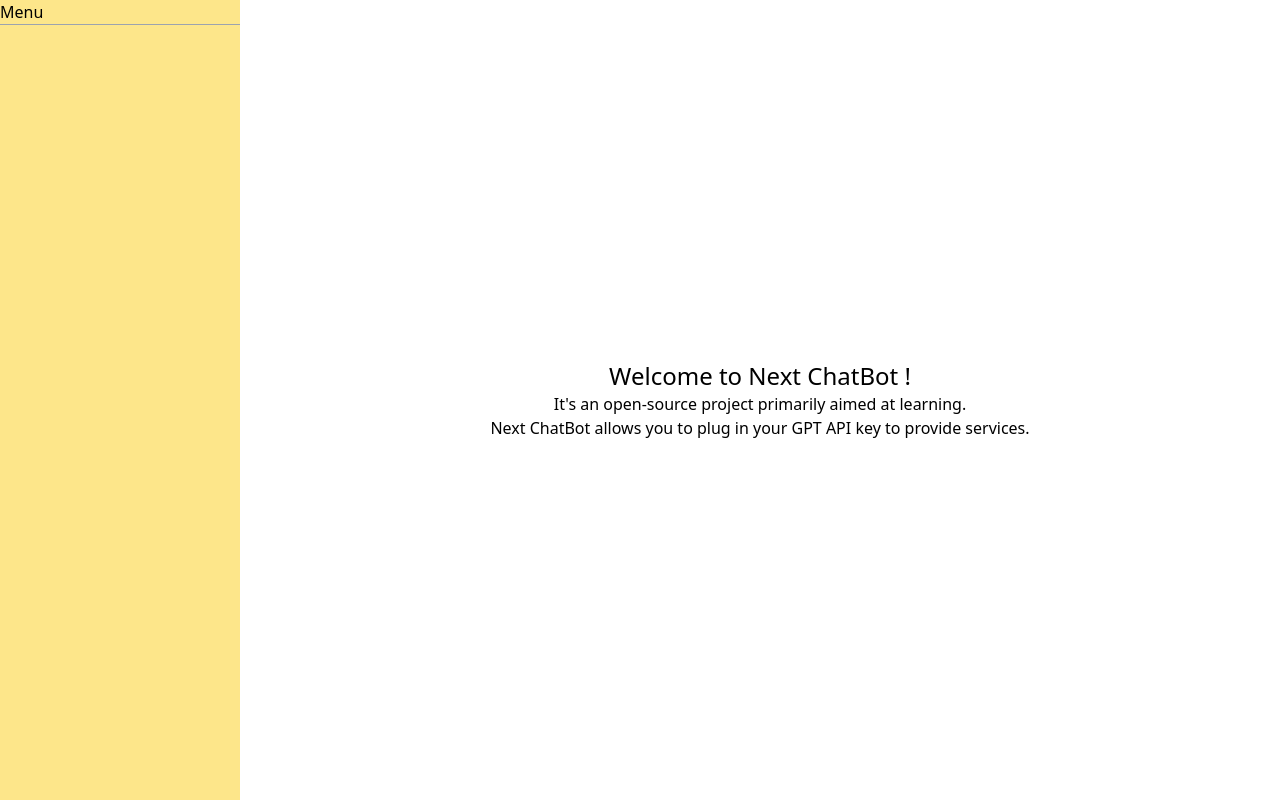
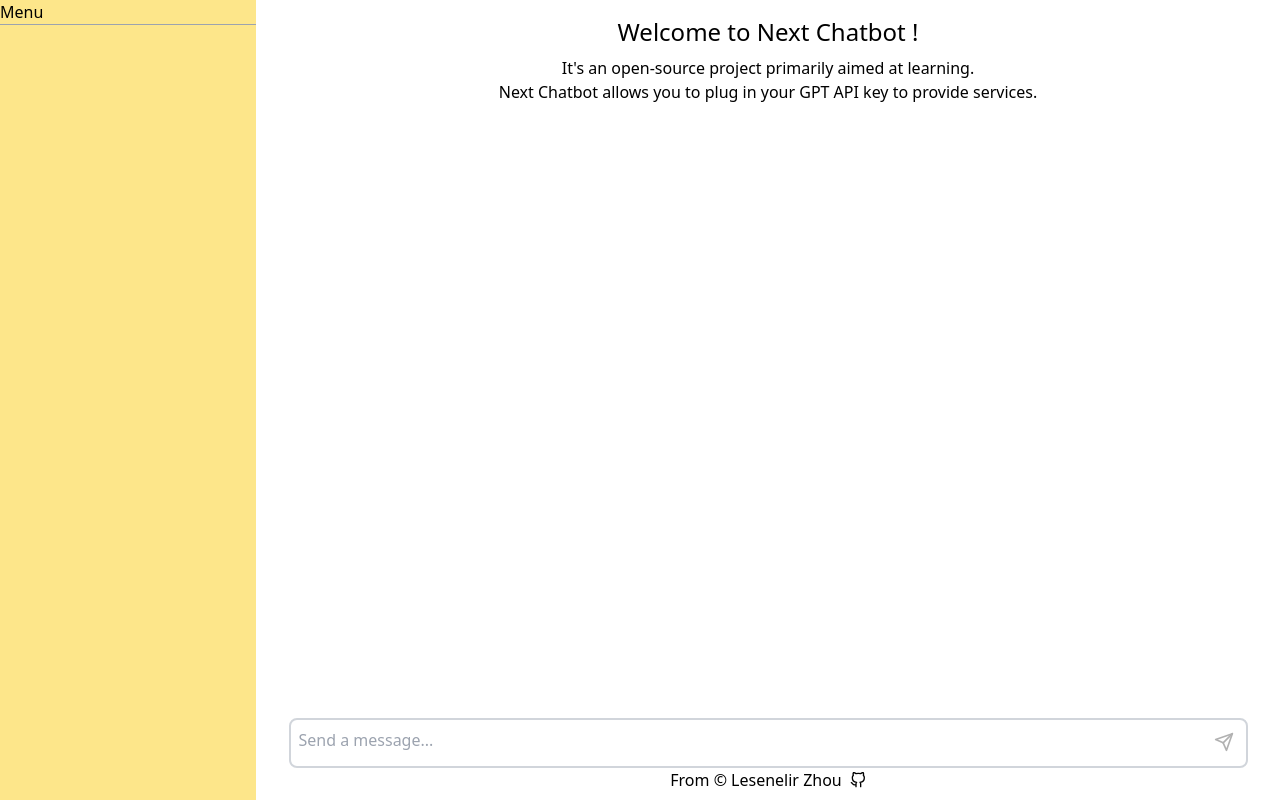
Before and after one commit to lesenelir/next-gpt, a Next.js app: page / in a window 1280 px wide. Built offline with nearby package versions, Linux system fonts and the light colour scheme.

Commit message:
feat: Right Chat Component

```diff
--- a/src/components/chat/Chat.tsx
+++ b/src/components/chat/Chat.tsx
@@ -1,10 +1,21 @@
+import ChatInput from "@/components/chat/ChatInput"
+import Footer from "@/components/utils/Footer"
 
 function Chat() {
   return (
-    <div className={'flex-1 flex flex-col items-center justify-center'}>
-      <h2 className={'text-2xl'}>Welcome to Next ChatBot !</h2>
-      <p>It&apos;s an open-source project primarily aimed at learning.</p>
-      <p>Next ChatBot allows you to plug in your GPT API key to provide services. </p>
+    <div className={'flex-1 flex flex-col justify-between items-center p-2'}>
+
+      {/* Content Area */}
+      <div className={'flex flex-col items-center justify-center'}>
+        <h2 className={'text-2xl m-2'}>Welcome to Next Chatbot !</h2>
+        <p>It&apos;s an open-source project primarily aimed at learning.</p>
+        <p>Next Chatbot allows you to plug in your GPT API key to provide services. </p>
+      </div>
+
+      <div className={'grow'}></div>
+
+      <ChatInput/>
+      <Footer/>
     </div>
   )
 }
--- /dev/null
+++ b/src/components/chat/ChatInput.tsx
@@ -0,0 +1,23 @@
+import Image from "next/image"
+
+function ChatInput() {
+
+
+  return (
+    <div className={'relative border-2 border-gray-300 p-1 rounded-lg '}>
+      <textarea
+        name="message"
+        id="chat-input"
+        cols={100}
+        rows={1}
+        className={'p-1 w-full resize-none focus-visible:outline-none'}
+        placeholder='Send a message...'
+      ></textarea>
+      <button className={'absolute right-1 top-1 mr-2 mt-2 opacity-30'}>
+        <Image src={'/send.svg'} alt={'Send'} width={20} height={20}/>
+      </button>
+    </div>
+  )
+}
+
+export default ChatInput
--- a/src/components/menu/Menu.tsx
+++ b/src/components/menu/Menu.tsx
@@ -3,7 +3,7 @@ import Divide from "@/components/utils/Divide"
 function Menu() {
 
   return (
-    <div className={'w-60 bg-amber-200'}>
+    <div className={'w-64 bg-amber-200'}>
       Menu
       <Divide/>
     </div>
--- /dev/null
+++ b/src/components/utils/Footer.tsx
@@ -0,0 +1,21 @@
+import Image from "next/image"
+
+function Footer() {
+  return (
+    <>
+      <footer className={'flex flex-row'}>
+        <p className={'mr-2'}>From © Lesenelir Zhou</p>
+        <a href={'https://github.com/lesenelir'} target={'_blank'} className={'m-auto'}>
+          <Image
+            src={'/github.svg'}
+            alt={'Github'}
+            width={16}
+            height={16}
+          />
+        </a>
+      </footer>
+    </>
+  )
+}
+
+export default Footer
```
Also changed, not shown: public/github.svg (added), public/send.svg (added).
